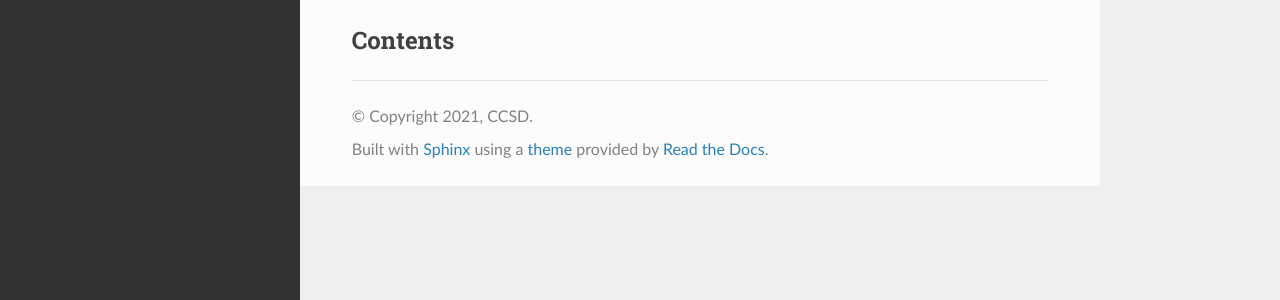
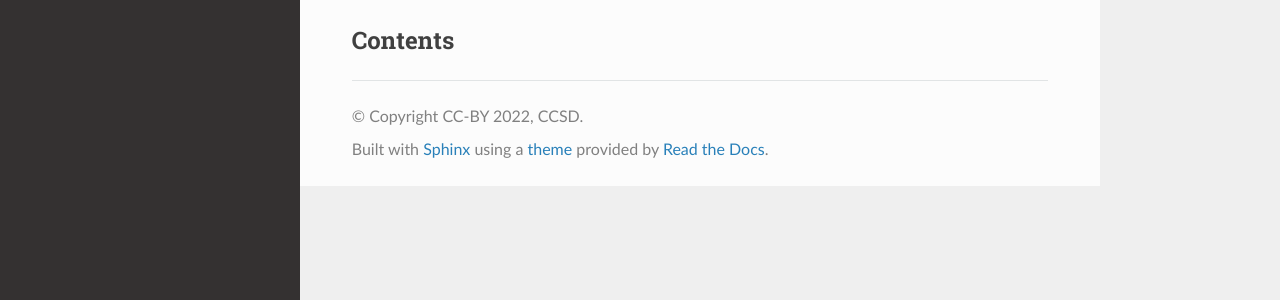
Before and after one commit to CCSDForge/episciences-documentation, a Sphinx documentation site: the page built from docs/source/index.rst, in a window 1280 px wide. Shown: the part 285-585 px from the top of the page. Built offline with Sphinx 7.4.7 and the Read the Docs theme 2.0.0, drawn with Linux system fonts in a browser that asks for light colours; pages that are not in the unit, such as notebooks, are missing from menus.

Commit message:
Modif conf.py pour rtd

```diff
--- a/docs/source/conf.py
+++ b/docs/source/conf.py
@@ -3,7 +3,7 @@
 # -- Project information
 
 project = 'Episciences'
-copyright = '2021, CCSD'
+copyright = 'CC-BY 2022, CCSD'
 author = 'Episciences contributors'
 
 release = '0.1'
@@ -17,6 +17,7 @@ extensions = [
     'sphinx.ext.autodoc',
     'sphinx.ext.autosummary',
     'sphinx.ext.intersphinx',
+#    'myst_parser',
 ]
 
 
```
